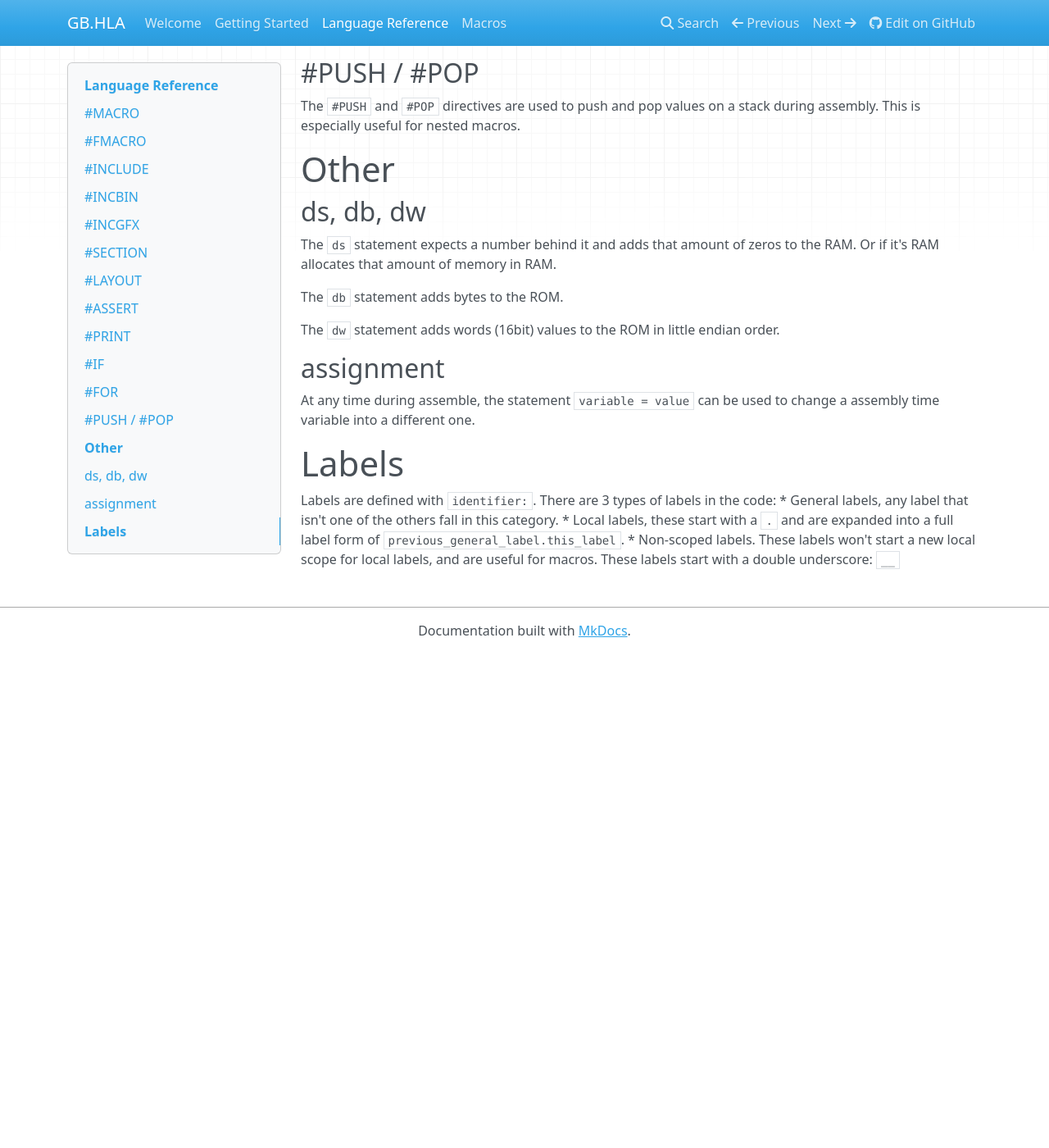
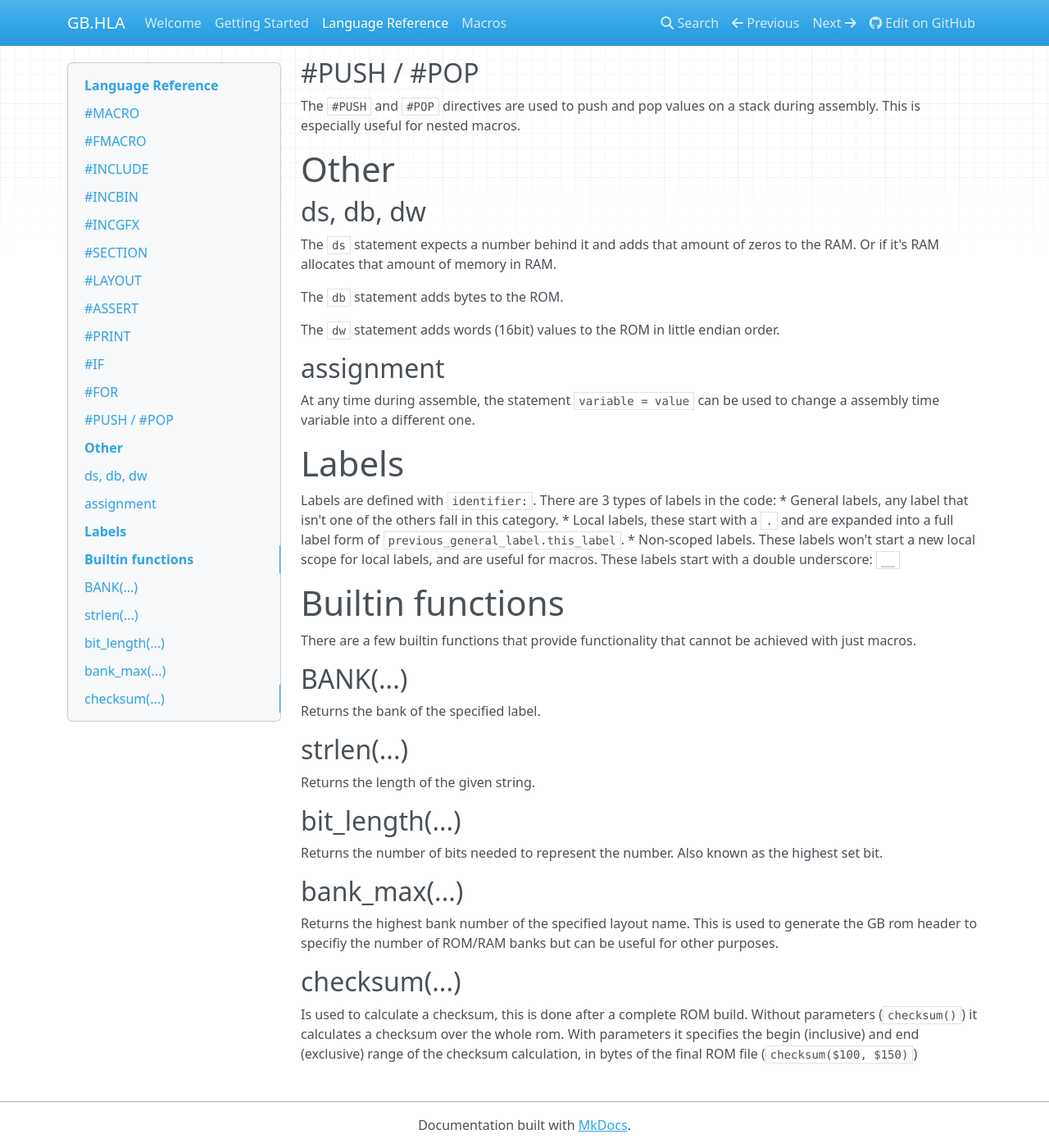
Before and after one commit to daid/GB.HLA, an MkDocs documentation site: the page built from docs/language.md, in a window 1280 px wide and 1400 px high, scrolled down 3139 px. Shown: the whole window at 82% size. Built offline with MkDocs 1.6.1, drawn with Linux system fonts in a browser that asks for light colours; nearby versions of some CDN libraries; before the commit the page ends 3936 px from its top, so only the background shows below that.

Commit message:
Document builtin functions.

```diff
--- a/docs/language.md
+++ b/docs/language.md
@@ -152,3 +152,27 @@ Labels are defined with `identifier:`. There are 3 types of labels in the code:
 * General labels, any label that isn't one of the others fall in this category.
 * Local labels, these start with a `.` and are expanded into a full label form of `previous_general_label.this_label`.
 * Non-scoped labels. These labels won't start a new local scope for local labels, and are useful for macros. These labels start with a double underscore: `__`
+
+# Builtin functions
+
+There are a few builtin functions that provide functionality that cannot be achieved with just macros.
+
+## BANK(...)
+
+Returns the bank of the specified label.
+
+## strlen(...)
+
+Returns the length of the given string.
+
+## bit_length(...)
+
+Returns the number of bits needed to represent the number. Also known as the highest set bit.
+
+## bank_max(...)
+
+Returns the highest bank number of the specified layout name. This is used to generate the GB rom header to specifiy the number of ROM/RAM banks but can be useful for other purposes.
+
+## checksum(...)
+
+Is used to calculate a checksum, this is done after a complete ROM build. Without parameters (`checksum()`) it calculates a checksum over the whole rom. With parameters it specifies the begin (inclusive) and end (exclusive) range of the checksum calculation, in bytes of the final ROM file (`checksum($100, $150)`)
```
